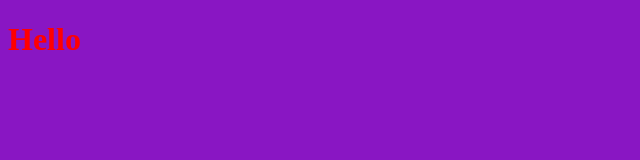
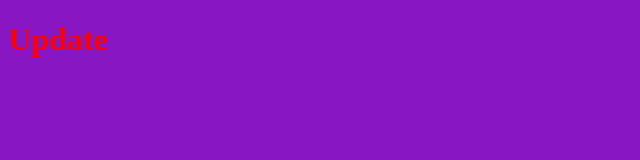
Before and after one commit to adeeb9248/myproject, a plain HTML site: page index.html in a window 1280 px wide. Shown: the full height of the page, 0-640 px from the left. Drawn offline with Linux system fonts and the light colour scheme.

Commit message:
edit html file

```diff
--- a/index.html
+++ b/index.html
@@ -7,7 +7,7 @@
     <link rel="stylesheet" href="style.css">
 </head>
 <body>
-    <h1>Hello</h1>
+    <h1>Update</h1>
     <script src="app.js"></script>
 </body>
 </html>
```
